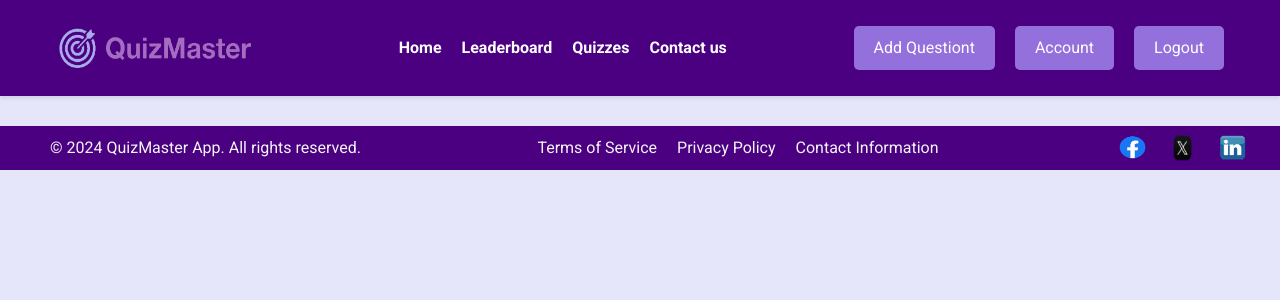
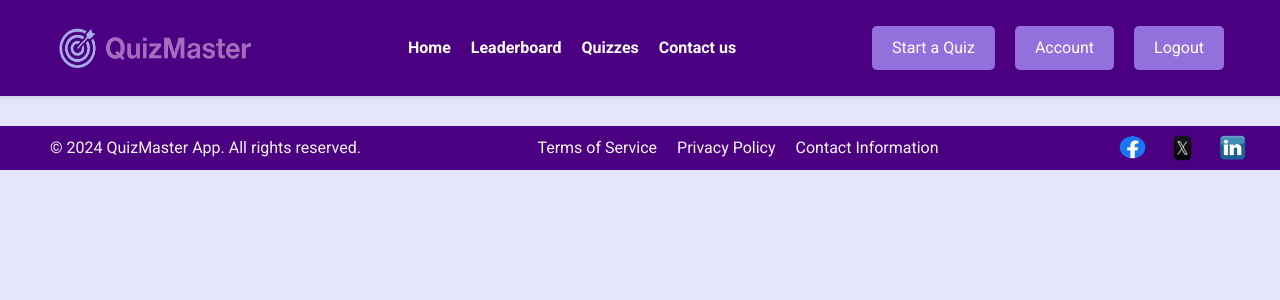
Before and after one commit to Aalaa-Fahim/Quiz_Master, a Flask app: page /about in a window 1280 px wide. Shown: the top 300 px of the page. Run offline with Flask 3, Linux system fonts and the light colour scheme; a user stored in the database is signed in; some libraries are stand-ins or nearby versions.

Commit message:
Updated text

```diff
--- a/app/templates/base.html
+++ b/app/templates/base.html
@@ -43,7 +43,7 @@
       <div class="auth-buttons">
         <!-- <a aria-current="page" href="{{ url_for('home') }}">Home</a> -->
         {% if current_user.is_authenticated %}
-        <a href="{{ url_for('add_question') }}">Add Questiont</a>
+        <a href="{{ url_for('add_question') }}">Start a Quiz</a>
         <a href="{{ url_for('account') }}">Account</a>
         <a href="{{ url_for('logout') }}">Logout</a>
         {% else %}
```
